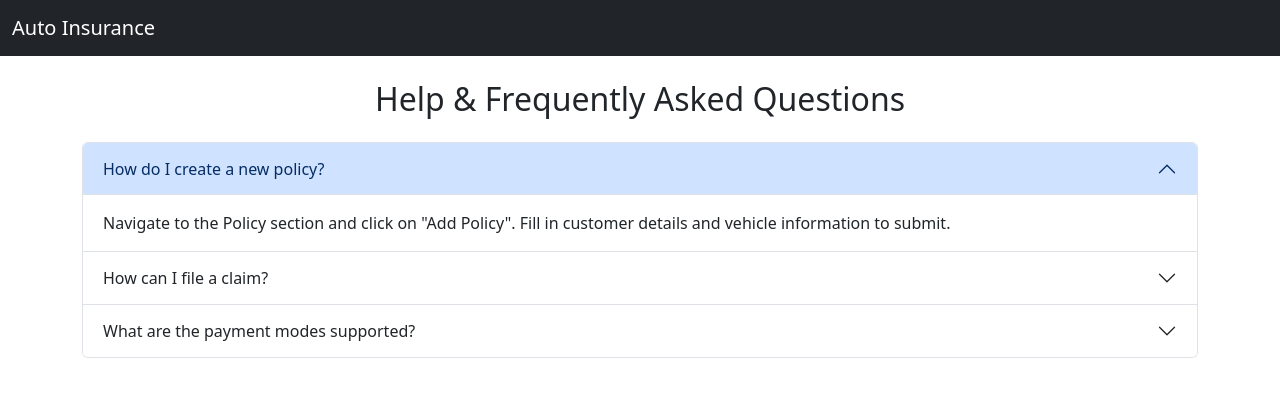
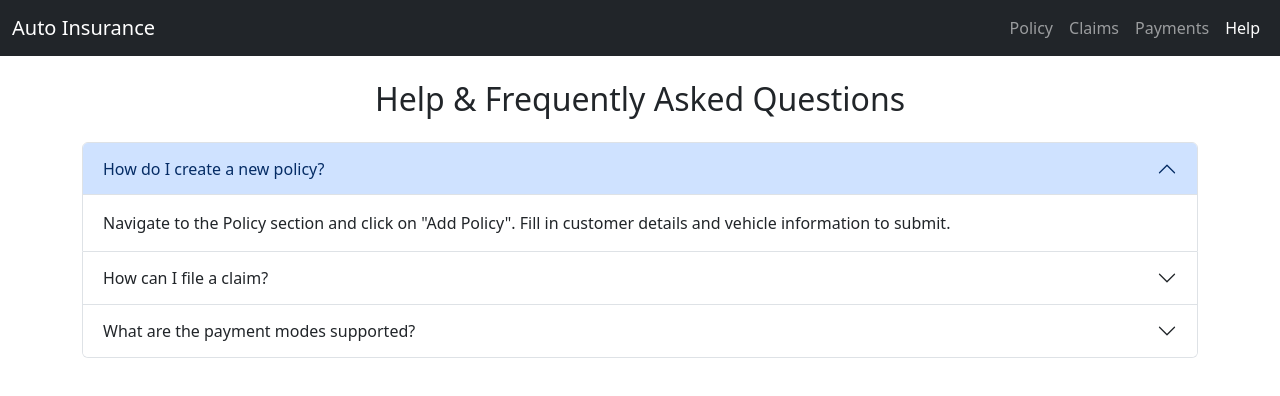
Before and after one commit to krishnana388/Auto-Insurance-Management, a plain HTML site: page help.html in a window 1280 px wide. Drawn offline with nearby package versions, Linux system fonts and the light colour scheme.

Commit message:
Added links to the navbar

```diff
--- a/help.html
+++ b/help.html
@@ -14,14 +14,14 @@
     <button class="navbar-toggler" type="button" data-bs-toggle="collapse" data-bs-target="#navbarNav">
       <span class="navbar-toggler-icon"></span>
     </button>
-    <!-- <div class="collapse navbar-collapse justify-content-end" id="navbarNav">
+    <div class="collapse navbar-collapse justify-content-end" id="navbarNav">
       <ul class="navbar-nav">
-        <li class="nav-item"><a class="nav-link" href="#">Policy</a></li>
-        <li class="nav-item"><a class="nav-link" href="#">Claims</a></li>
-        <li class="nav-item"><a class="nav-link" href="#">Payments</a></li>
-        <li class="nav-item"><a class="nav-link active" href="#">Help</a></li>
+        <li class="nav-item"><a class="nav-link" href="policy.html">Policy</a></li>
+        <li class="nav-item"><a class="nav-link" href="claims.html">Claims</a></li>
+        <li class="nav-item"><a class="nav-link" href="payments.html">Payments</a></li>
+        <li class="nav-item"><a class="nav-link active" href="help.html">Help</a></li>
       </ul>
-    </div> -->
+    </div>
   </div>
 </nav>
 <!-- Help Content -->
```
Also changed, not shown: claims.html (+6 -6 lines), payments.html (+6 -6 lines), policy.html (+6 -6 lines), support.html (+6 -6 lines).
